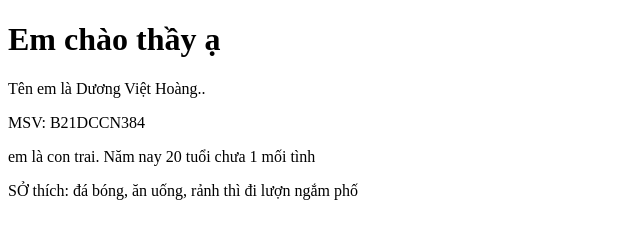
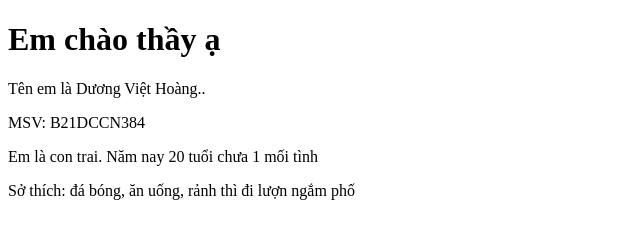
Before and after one commit to nguyenhoangnb/baitap, a plain HTML site: page index.html in a window 1280 px wide. Shown: the full height of the page, 0-640 px from the left. Drawn offline with Linux system fonts and the light colour scheme.

Commit message:
third commit

```diff
--- a/index.html
+++ b/index.html
@@ -9,8 +9,8 @@
   <p>Tên em là Dương Việt Hoàng..</p>
   <p>MSV: B21DCCN384</p>
 
-  <p> em là con trai. Năm nay 20 tuổi chưa 1 mối tình</p>
-  <p>SỞ thích: đá bóng, ăn uống, rảnh thì đi lượn ngắm phố</p>
+  <p> Em là con trai. Năm nay 20 tuổi chưa 1 mối tình</p>
+  <p>Sở thích: đá bóng, ăn uống, rảnh thì đi lượn ngắm phố</p>
 
  </body>
 </html>
```
